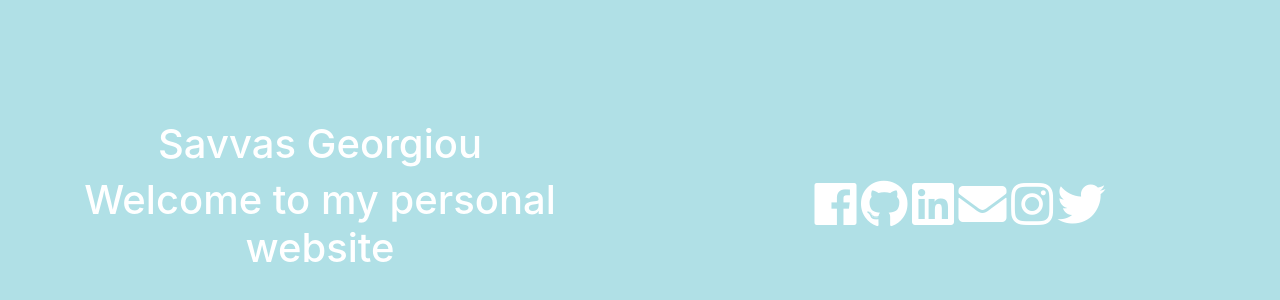
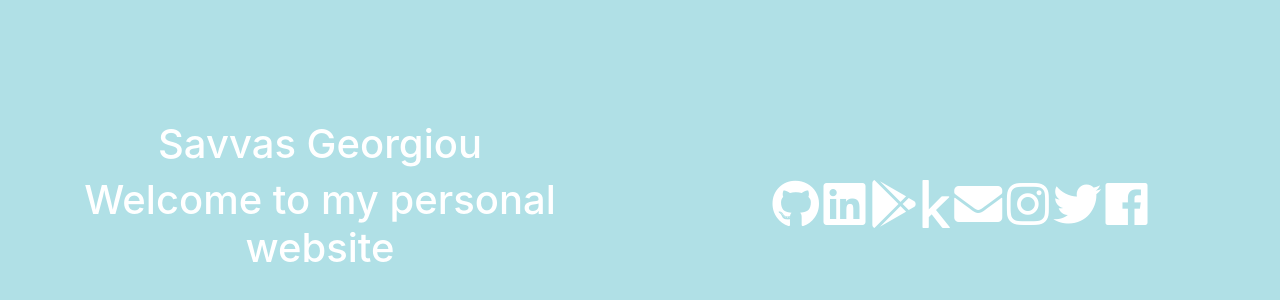
Before and after one commit to savvasg/savvasg.github.io, a plain HTML site: page index.html in a window 1280 px wide. Shown: the part 196-496 px from the top of the page. Drawn offline with nearby package versions, Linux system fonts and the light colour scheme.

Commit message:
Context: Added Play Store & Kaggle Links

```diff
--- a/index.html
+++ b/index.html
@@ -8,7 +8,7 @@
   <!-- Bootstrap CSS -->
   <link rel="stylesheet" href="https://stackpath.bootstrapcdn.com/bootstrap/4.1.1/css/bootstrap.min.css" integrity="sha384-WskhaSGFgHYWDcbwN70/dfYBj47jz9qbsMId/iRN3ewGhXQFZCSftd1LZCfmhktB" crossorigin="anonymous">
   <!-- Fontawesome CSS -->
-  <link rel="stylesheet" href="https://use.fontawesome.com/releases/v5.1.0/css/all.css" integrity="sha384-lKuwvrZot6UHsBSfcMvOkWwlCMgc0TaWr+30HWe3a4ltaBwTZhyTEggF5tJv8tbt" crossorigin="anonymous">
+<link rel="stylesheet" href="https://use.fontawesome.com/releases/v5.3.1/css/all.css" integrity="sha384-mzrmE5qonljUremFsqc01SB46JvROS7bZs3IO2EmfFsd15uHvIt+Y8vEf7N7fWAU" crossorigin="anonymous">
   <!-- Custom CSS -->
   <link rel="stylesheet" href="main.css">
 </head>
@@ -22,14 +22,18 @@
           <p>Welcome to my personal website</p>
         </div>
         <div class="col-sm-6">
-          <a href="https://www.facebook.com/savvas.georgiou.12">
-            <i class="fab fa-facebook fa-3x"></i>
-          </a>
+
           <a href="https://github.com/savvasg">
             <i class="fab fa-github fa-3x"></i>
           </a>
           <a href="https://www.linkedin.com/in/savvas-georgiou">
             <i class="fab fa-linkedin fa-3x"></i>
+          </a>
+          <a href="https://play.google.com/store/apps/developer?id=SavsApp">
+            <i class="fab fa-google-play fa-3x"></i>
+          </a>
+          <a href="https://www.kaggle.com/savavsg">
+            <i class="fab fa-kaggle fa-3x"></i>
           </a>
           <a href="mailto:savvasg28@gmail.com">
             <i class="fas fa-envelope fa-3x"></i>
@@ -40,7 +44,9 @@
           <a href="https://twitter.com/savvasgeorgiou1">
             <i class="fab fa-twitter fa-3x"></i>
           </a>
-
+          <a href="https://www.facebook.com/savvas.georgiou.12">
+            <i class="fab fa-facebook fa-3x"></i>
+          </a>
 
         </div>
       </div>
```
